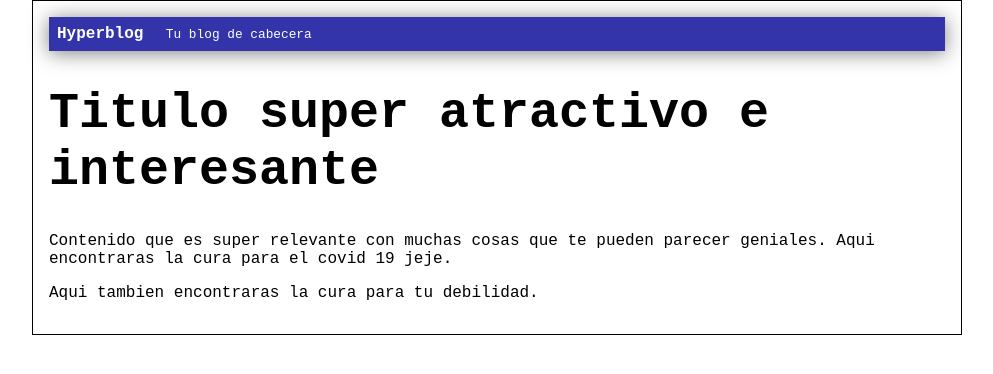
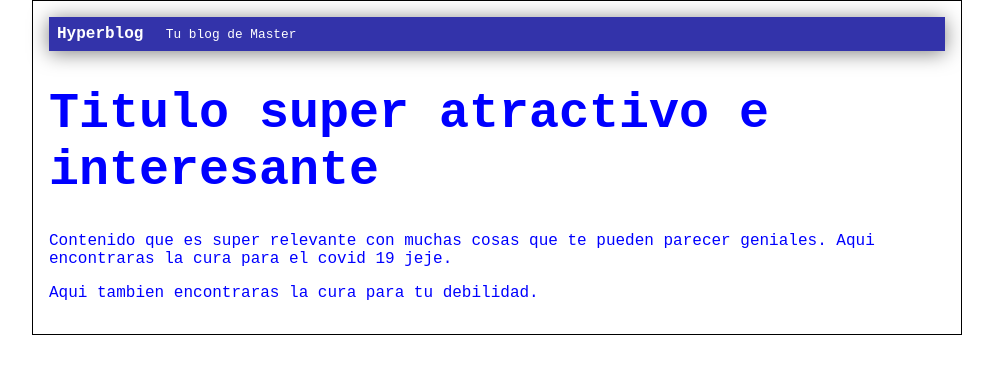
Before and after one commit to Asti-Dev/Practicando-con-github, a plain HTML site: page index.html in a window 1280 px wide. Shown: the whole page, without its empty margins (143-1136 px from the left). Drawn offline with Linux system fonts and the light colour scheme.

Commit message:
body color blue, span blog de Master

```diff
--- a/css/estilos.css
+++ b/css/estilos.css
@@ -1,5 +1,5 @@
 body {
-    color: black;
+    color: blue;
     font-family: 'Courier New', Courier, monospace;
     text-align: center;
     font-size: 16px;
--- a/index.html
+++ b/index.html
@@ -9,7 +9,7 @@
     <div id="container">
         <div id="cabecera">
             Hyperblog
-            <span id="tagline">Tu blog de cabecera </span>
+            <span id="tagline">Tu blog de Master </span>
         </div>
         <div id="post">
             <h1>Titulo super atractivo e interesante</h1>
```
